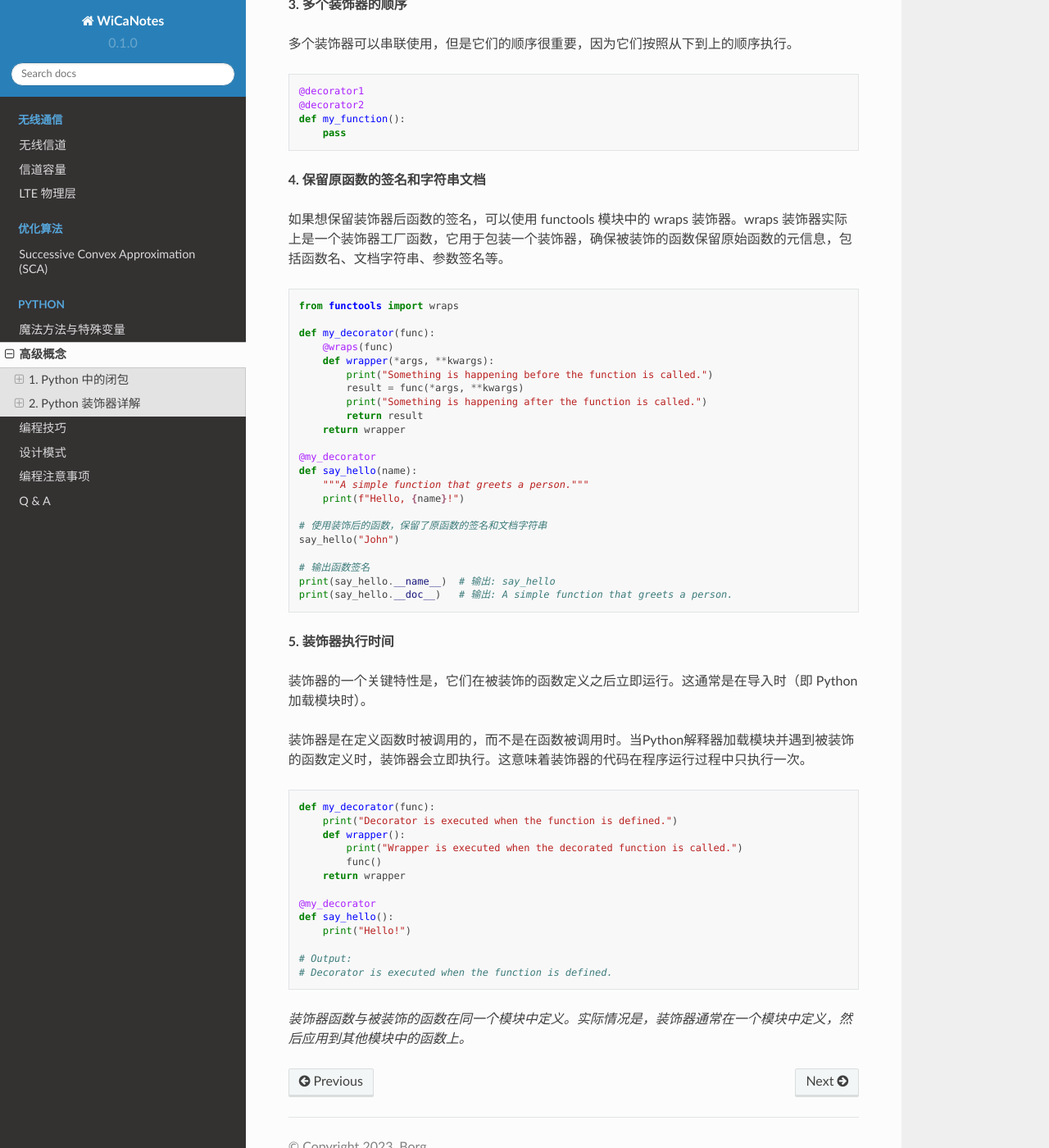
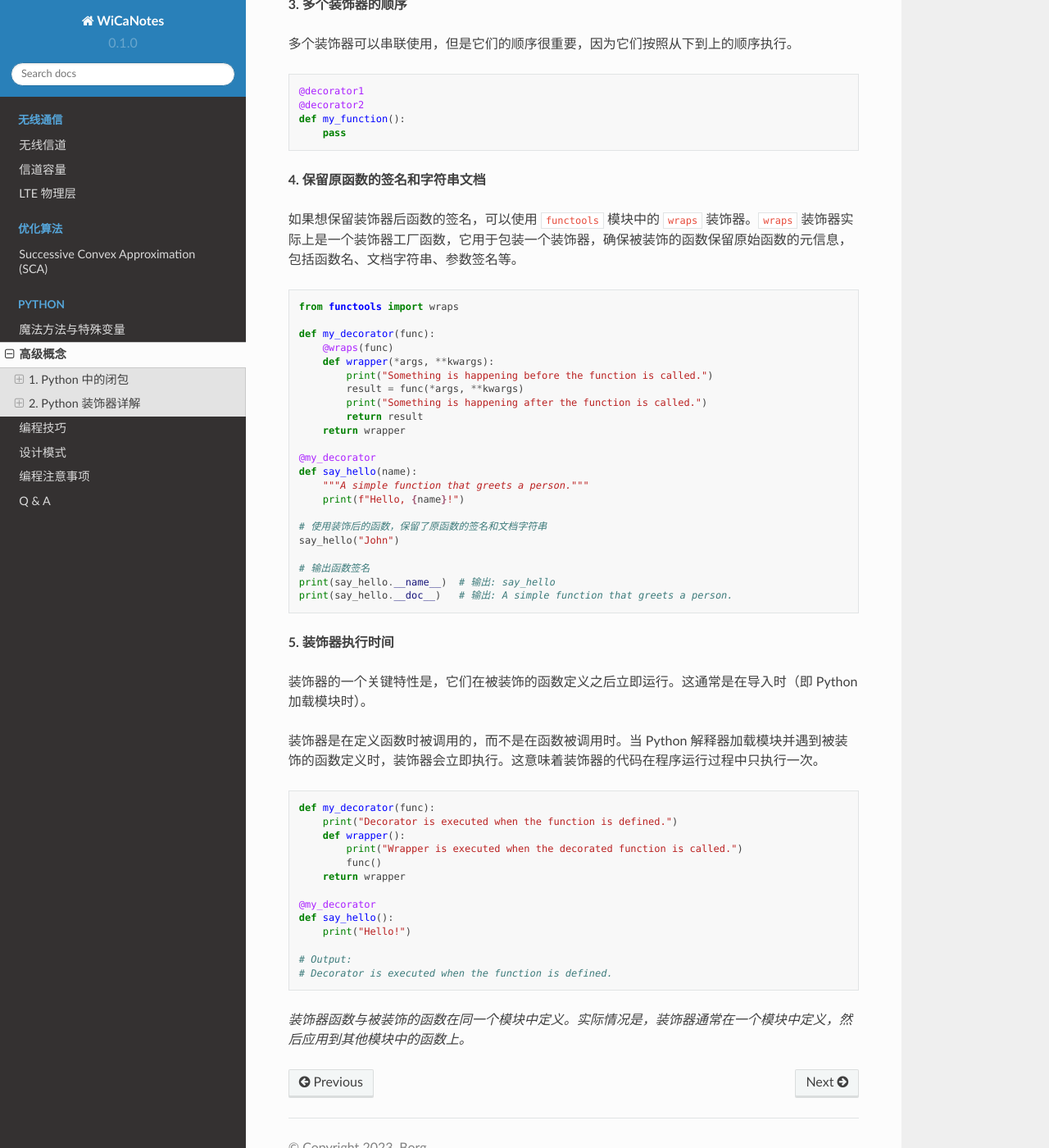
Before and after one commit to boyin96/WiCaNotes, a Sphinx documentation site: the page built from docs/source/concepts.rst, in a window 1280 px wide and 1400 px high, scrolled down 3994 px. Shown: the whole window at 82% size. Built offline with Sphinx 7.4.7 and the Read the Docs theme 2.0.0, drawn with Linux system fonts in a browser that asks for light colours; some of the changed text lies outside the part shown.

```diff
--- a/docs/source/concepts.rst
+++ b/docs/source/concepts.rst
@@ -174,7 +174,7 @@
 
 **1. 语法糖 @ 的使用**
 
-装饰器可以通过 @decorator 语法糖更方便地应用于函数或方法。这种语法糖等同于 ``func = decorator(func)``。
+装饰器可以通过 ``@decorator`` 语法糖更方便地应用于函数或方法。这种语法糖等同于 ``func = decorator(func)``。
 
 **2. 参数传递**
 
@@ -210,7 +210,7 @@
 
 **4. 保留原函数的签名和字符串文档**
 
-如果想保留装饰器后函数的签名，可以使用 functools 模块中的 wraps 装饰器。wraps 装饰器实际上是一个装饰器工厂函数，它用于包装一个装饰器，确保被装饰的函数保留原始函数的元信息，包括函数名、文档字符串、参数签名等。
+如果想保留装饰器后函数的签名，可以使用 ``functools`` 模块中的 ``wraps`` 装饰器。``wraps`` 装饰器实际上是一个装饰器工厂函数，它用于包装一个装饰器，确保被装饰的函数保留原始函数的元信息，包括函数名、文档字符串、参数签名等。
 
 .. code-block:: python
 
@@ -241,7 +241,7 @@
 
 装饰器的一个关键特性是，它们在被装饰的函数定义之后立即运行。这通常是在导入时（即 Python 加载模块时）。
 
-装饰器是在定义函数时被调用的，而不是在函数被调用时。当Python解释器加载模块并遇到被装饰的函数定义时，装饰器会立即执行。这意味着装饰器的代码在程序运行过程中只执行一次。
+装饰器是在定义函数时被调用的，而不是在函数被调用时。当 Python 解释器加载模块并遇到被装饰的函数定义时，装饰器会立即执行。这意味着装饰器的代码在程序运行过程中只执行一次。
 
 .. code-block:: python
 
```
